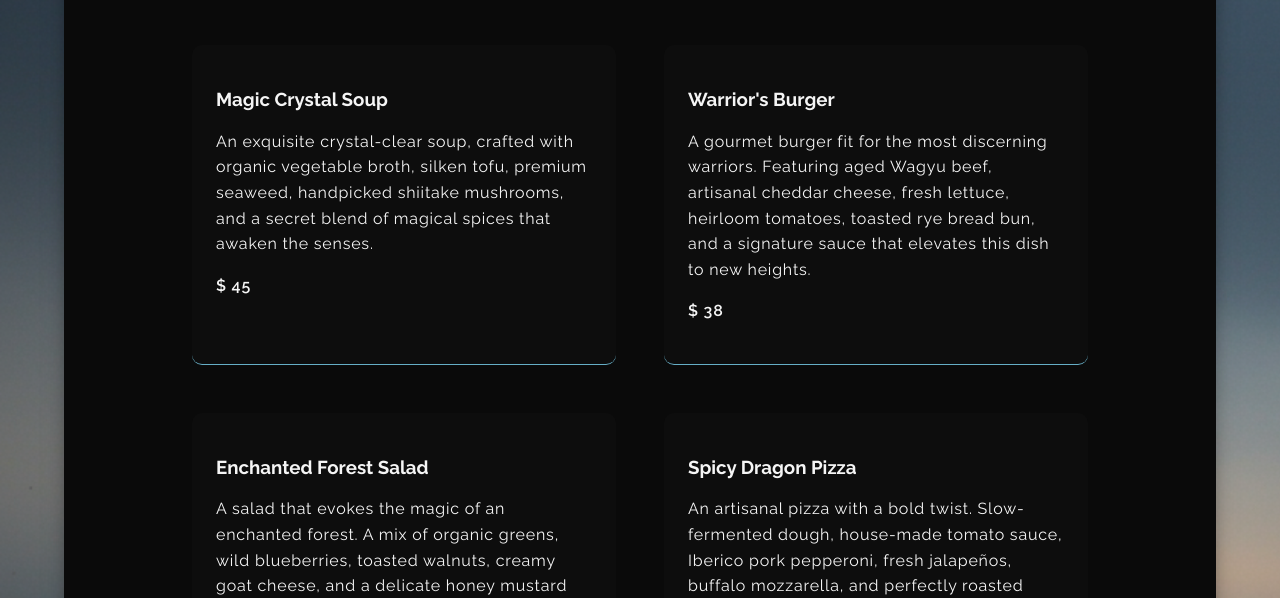
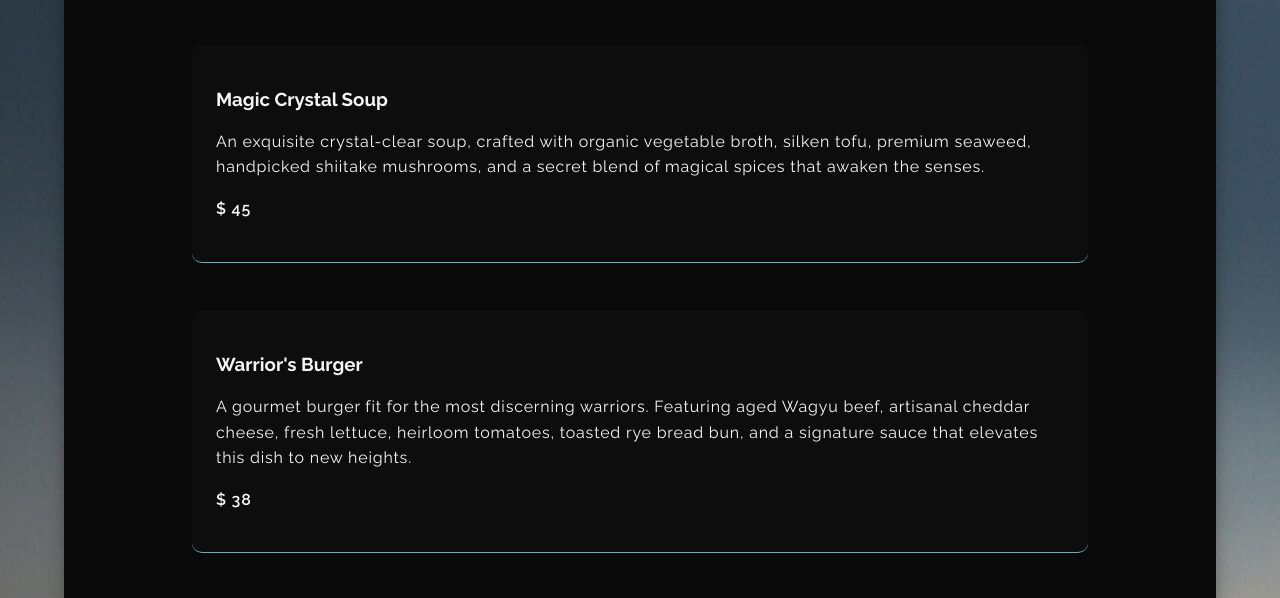
Before and after one commit to NotSamfa/restaurant-fancy, a website built with webpack: page src/template.html in a window 1280 px wide. Both pictures are taken after a click on the button "Menu". Shown: the part 189-787 px from the top of the page. Built offline with nearby package versions, Linux system fonts and the light colour scheme.

Commit message:
Update styles for smaller screens

```diff
--- a/src/styles.css
+++ b/src/styles.css
@@ -113,7 +113,7 @@ nav {
 
 #menu-section {
     display: grid;
-    grid-template-columns: repeat(auto-fit, minmax(350PX, 1fr));
+    grid-template-columns: 1fr 1fr;
     gap: 3rem;
     margin-top: 3rem;
 }
@@ -163,7 +163,6 @@ nav {
 
 
 
-
 /* ---------------------------------------------------------- */
 
 
@@ -175,4 +174,16 @@ nav {
         flex-direction: column;
     }
 
+    #menu-section {
+        grid-template-columns: 1fr;
+    }
+
 }
+
+@media (max-width: 360px) {
+
+    #content {
+        width: 100%;
+    }
+
+}
```
